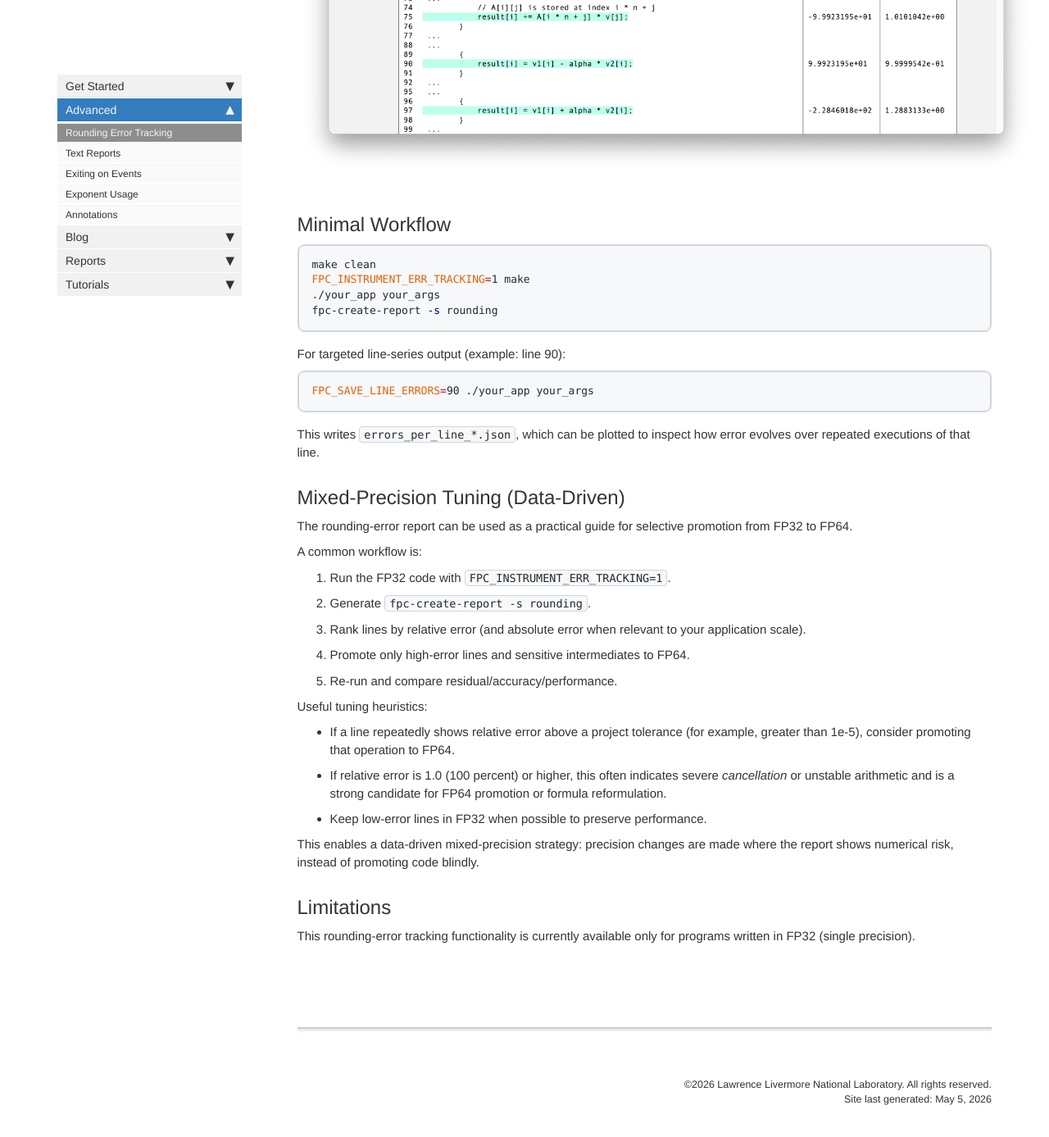
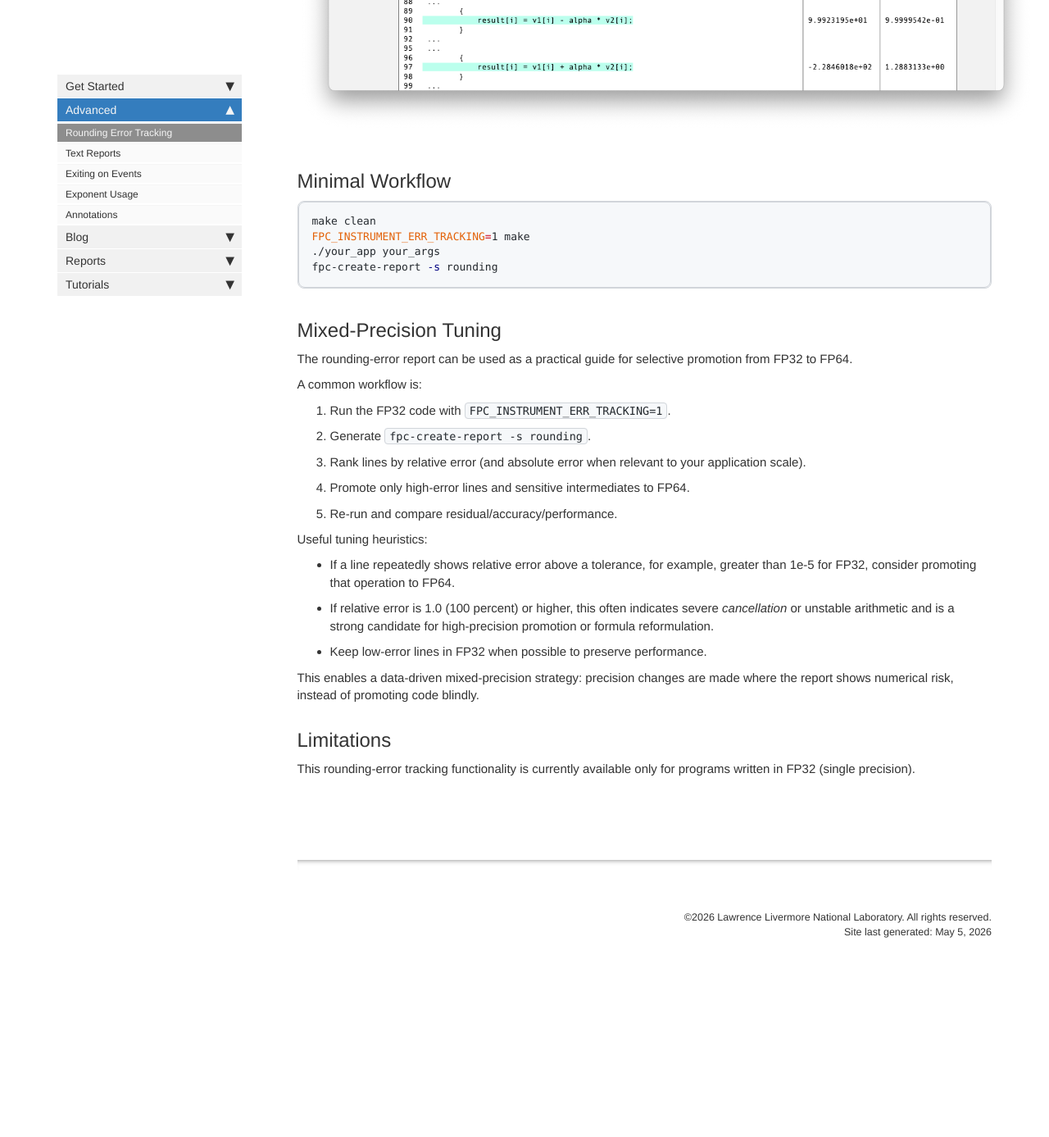
Before and after one commit to ilagunap/fpchecker-doc, a Jekyll site: the page built from rounding-error-tracking.md, in a window 1280 px wide and 1400 px high, scrolled down 3156 px. Shown: the top 1387 px of the window at 82% size. Built offline with Jekyll 4.4.1, drawn with Linux system fonts in a browser that asks for light colours; comment, search, counter and statistics services are not loaded; after the commit the page ends 4352 px from its top, so only the background shows below that; some of the changed text lies outside the part shown.

Commit message:
minor changes

````diff
--- a/rounding-error-tracking.md
+++ b/rounding-error-tracking.md
@@ -84,8 +84,6 @@ Rounding-error outputs are line-oriented:
 - Reports show line-level entries so you can rank **hotspots** by relative error.
 - For a given line, the summary view shows a single
 accumulated value (the last seen value for that line in the trace summary).
-- If you need temporal evolution for selected lines, use `FPC_SAVE_LINE_ERRORS`
-to save the full sequence and plot it (as shown in `tutorial/example_5`).
 
 ## Example Rounding Error Report
 
@@ -129,15 +127,7 @@ FPC_INSTRUMENT_ERR_TRACKING=1 make
 fpc-create-report -s rounding
 ```
 
-For targeted line-series output (example: line 90):
-
-```bash
-FPC_SAVE_LINE_ERRORS=90 ./your_app your_args
-```
-
-This writes `errors_per_line_*.json`, which can be plotted to inspect how error evolves over repeated executions of that line.
-
-## Mixed-Precision Tuning (Data-Driven)
+## Mixed-Precision Tuning
 
 The rounding-error report can be used as a practical guide for selective promotion from FP32 to FP64.
 
@@ -151,8 +141,8 @@ A common workflow is:
 
 Useful tuning heuristics:
 
-- If a line repeatedly shows relative error above a project tolerance (for example, greater than 1e-5), consider promoting that operation to FP64.
-- If relative error is 1.0 (100 percent) or higher, this often indicates severe *cancellation* or unstable arithmetic and is a strong candidate for FP64 promotion or formula reformulation.
+- If a line repeatedly shows relative error above a tolerance, for example, greater than 1e-5 for FP32, consider promoting that operation to FP64.
+- If relative error is 1.0 (100 percent) or higher, this often indicates severe *cancellation* or unstable arithmetic and is a strong candidate for high-precision promotion or formula reformulation.
 - Keep low-error lines in FP32 when possible to preserve performance.
 
 This enables a data-driven mixed-precision strategy: precision changes are made where the report shows numerical risk, instead of promoting code blindly.
````
